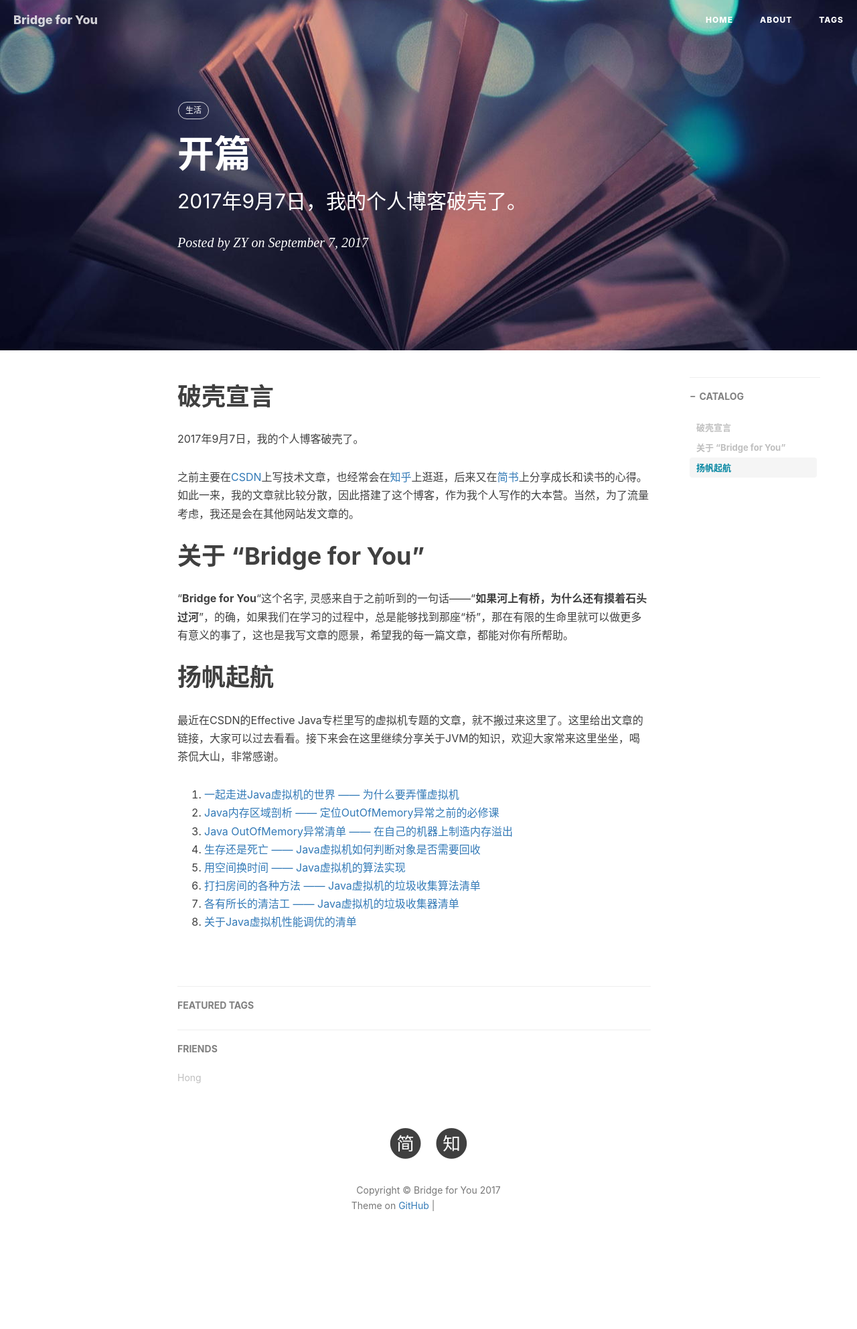
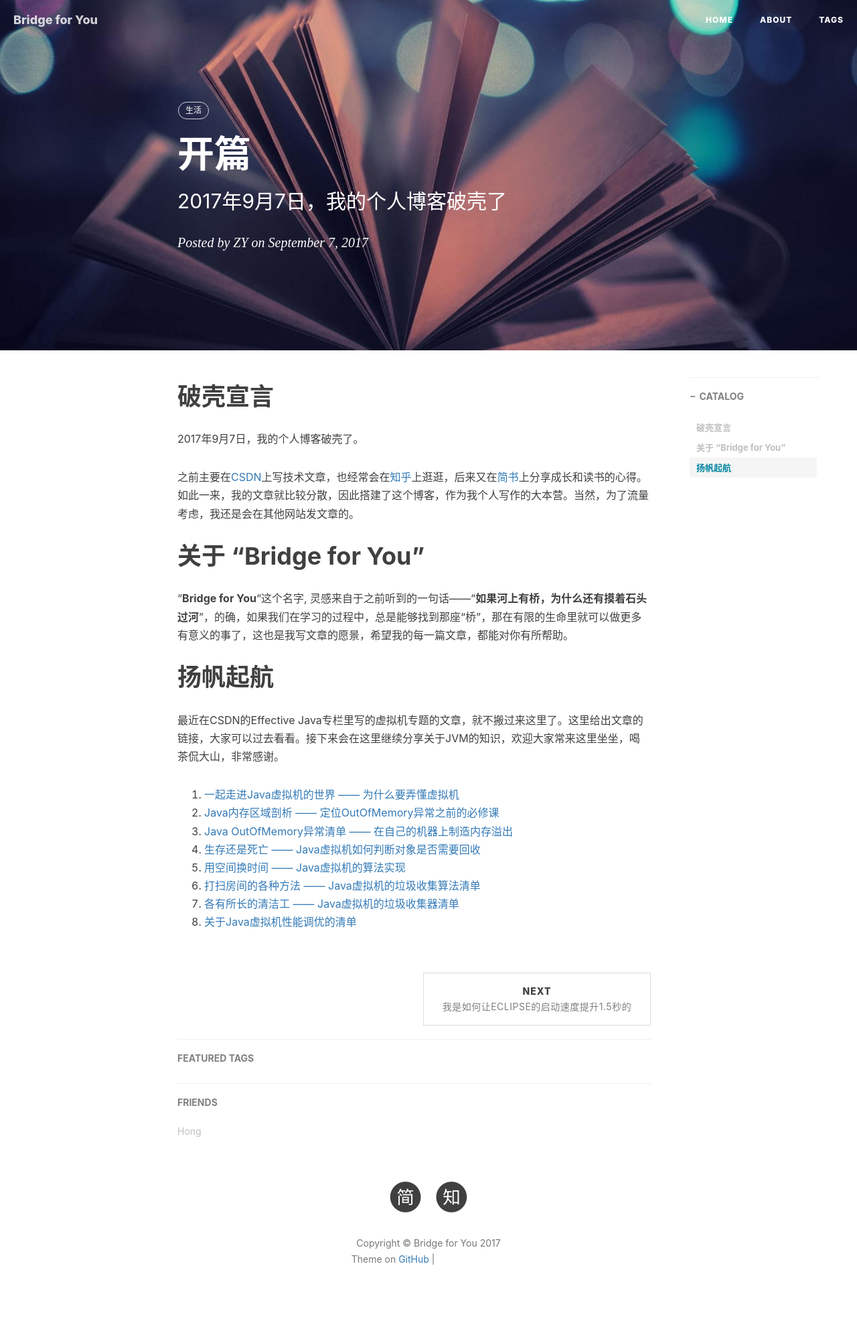
Before and after one commit to hzy38324/hzy38324.github.io, a Jekyll site: the page built from _posts/2017-09-07-Hello-World.md, in a window 1280 px wide. Shown: the whole page at 67% size. Built offline with Jekyll 4.4.1, drawn with Linux system fonts in a browser that asks for light colours; nearby versions of some CDN libraries; comment, search, counter and statistics services are not loaded; before the commit the page ends 1904 px from its top, so only the background shows below that; some of the changed lines change nothing that is shown; grey boxes are pictures that could not be loaded.

Commit message:
publish 'how i increase eclipse' and update some config and pictures

````diff
--- a/_config.yml
+++ b/_config.yml
@@ -1,10 +1,10 @@
 # Site settings
 title: Bridge for You
-SEOTitle: Bridge for You | 泽扬的博客
+SEOTitle: Bridge for You
 header-img: img/index-banner.jpg
 email: 2668612407@qq.com
-description: "泽扬的博客"
-keyword: "Bridge, Blog, Java, JVM, Spring"
+description: "Bridge for You"
+keyword: "Blog, Java, JVM, Spring"
 url: "http://hzy38324.github.io"          # your host, for absolute URL
 baseurl: ""      # for example, '/blog' if your blog hosted on 'host/blog'
 github_repo: "https://github.com/hzy38324/hzy38324.github.io.git" # you code repository
--- a/_posts/2017-09-07-Hello-World.md
+++ b/_posts/2017-09-07-Hello-World.md
@@ -1,10 +1,10 @@
 ---
 layout:     post                    # 使用的布局（不需要改）
 title:      开篇               # 标题
-subtitle:   2017年9月7日，我的个人博客破壳了。 #副标题
+subtitle:   2017年9月7日，我的个人博客破壳了 #副标题
 date:       2017-09-07              # 时间
 author:     ZY                      # 作者
-header-img: img/h-start.jpg    #这篇文章标题背景图片
+header-img: img/banner/hello-world.jpg    #这篇文章标题背景图片
 catalog: true                       # 是否归档
 tags:                               #标签
     - 生活
--- /dev/null
+++ b/_posts/2017-09-08-How-I-Increase-Eclipse-Startup-Speed-by-One-Point-Five-Seconds.md
@@ -0,0 +1,281 @@
+---
+layout:     post                    # 使用的布局（不需要改）
+title:      我是如何让Eclipse的启动速度提升1.5秒的               # 标题
+subtitle:   学以致用 —— 运用Java虚拟机内存区域和垃圾收集机制的知识，对Eclipse进行调优 #副标题
+date:       2017-09-08              # 时间
+author:     ZY                      # 作者
+header-img: img/banner/how-i-increase-eclipse.jpg    #这篇文章标题背景图片
+catalog: true                       # 是否归档
+tags:                               #标签
+    - Java
+    - JVM
+    - Eclipse
+---
+
+# 前言
+在这之前，我写过一篇文章 —— [关于Java虚拟机性能调优的清单][1]，文章里我梳理了JVM调优的所需理论知识和常用工具清单，今天就让我们来使用这份清单，进行一次JVM的调优实战。
+
+# 我为什么选择Eclipse来调优
+虽然IntelliJ IDEA的风头似乎已经盖过了Eclipse，但由于工作的原因，在大多数时候我还是使用Eclipse作为开发工具，我想现在使用Eclipse的程序员也一定很多。
+
+既然很多人和我一样，每天都在用Eclipse，那有没有想过:
+*  它是采用什么垃圾收集器？
+*  启动的时候，都执行了多少次GC？
+*  能不能对它的启动速度进行调优？
+
+这篇文章，介绍一下我是如何对Eclipse进行调优，使得它的启动速度提升了1.5秒的。
+
+你可能会说，才1.5秒，需要说的是，笔者的电脑性能比较牛，优化前启动Eclipse只需要**5953ms**，优化结束后是**4693**ms，提升了**21%**的速度，这就像百米赛跑，第一名的博尔特和最后一名的差了不到1秒钟，但已经完全是不同的境界了！
+
+下面让我们开始提速吧！
+
+# 环境信息
+*  Eclipse： [eclipse-standard-kepler-R-win32-x86_64](http://www.eclipse.org/downloads/packages/eclipse-standard-43/keplerr)，需要配套1.6+的JDK
+*  JDK：jdk1.7.0_51
+*  机器环境：WIN10, 64位，12G内存，i7处理器
+
+# 调优前的启动速度
+为了方便计算Eclipse的启动速度，这里使用了周志明老师写的一个Eclipse插件，该插件可以在Eclipse启动完成后，计算当前时间和Eclipse开始启动时间直接的间隔，然后在界面上打印出总的启动时间，就像这样：
+
+![](/img/post/2017-09-08-How-I-Increase-Eclipse/plugin-show.png)
+
+插件下载地址：[华章图书 - 深入理解Java虚拟机：JVM高级特性与最佳实践（第2版）](http://www.hzbook.com/Books/7049.html#download)
+下载里面的教辅源代码，插件在第五章的源代码中。
+
+笔者一开始的eclipse.ini配置是这样的：
+```
+-vm
+C:/Program Files/Java/jdk1.7.0_51/bin/javaw.exe
+-startup
+plugins/org.eclipse.equinox.launcher_1.3.0.v20130327-1440.jar
+--launcher.library
+plugins/org.eclipse.equinox.launcher.win32.win32.x86_64_1.1.200.v20130521-0416
+-product
+org.eclipse.epp.package.standard.product
+--launcher.defaultAction
+openFile
+--launcher.XXMaxPermSize
+128M
+-showsplash
+org.eclipse.platform
+--launcher.XXMaxPermSize
+128M
+--launcher.defaultAction
+openFile
+--launcher.appendVmargs
+-vmargs
+-Dosgi.requiredJavaVersion=1.6
+-Xms40m
+-Xmx128M
+```
+
+配置里面主要是指定了使用JDK7，初始堆大小（-Xms）是40m，最大堆（-Xmx）是128m.
+接着，笔者启动了三次Eclipse，三次的启动时间分别是5960ms、5945ms、5954ms，取平均值之后，**调优前的启动时间是5953ms**.
+同时笔者通过使用Visual VM，记录了调优前虚拟机的运行状况：
+
+![](/img/post/2017-09-08-How-I-Increase-Eclipse/vsvm01.png)
+
+从Visual VM的监控信息看，启动时间主要有三大块：**编译时间**、**类加载时间**以及**垃圾回收的停顿时间**。
+其中，编译时间是指JVM的JIT编译，笔者是64位的机器，只能采用server模式，因此在即时编译上没有什么优化的余地。
+> 关于JIT编译器、server模式和client模式，可以参考 [解释执行和即时编译器](http://blog.csdn.net/hzy38324/article/details/77411522#t6)
+
+因此，下面主要对耗时3.468秒的类加载时间，以及新生代（Eden Space）总耗时107ms的13次GC和老年代（Old Gen）总耗时156ms的Full GC，进行调优。
+
+# 类加载时间调优
+JVM的类加载，是指将Class文件，加载到虚拟机中。类加载的过程，包括加载、验证、准备、解析、使用、卸载等阶段。
+
+其中验证，是由于Class文件不全都是由Java源码编译而来，Class文件可以使用任何途径产生，甚至可以直接使用十六进制编辑器来编写。因此虚拟机要对Class文件进行验证。而对于Eclipse来说，虚拟机要加载的文件，基本都是我们自己编写的源码，是值得信任的，因此，可以加入参数**-Xverify:none**将类加载时的验证阶段去掉。
+
+去掉之后，再来看Visual VM里的类加载时间，可以看到类加载时间一下子下降到2s：
+
+![](/img/post/2017-09-08-How-I-Increase-Eclipse/vsvm02.png)
+
+同样的，再来启动三次Eclipse，时间分别是4687ms、4700ms、4695ms，取平均值，**去掉验证阶段后的Eclipse的启动时间为4694ms**。
+
+# 垃圾收集的时间调优
+再来对垃圾收集进行调优，首先，我们打印一下GC日志，来看看现在Eclipse采用的是什么垃圾收集器，在eclipse.ini中加入：
+```
+-XX:+PrintGCTimeStamps
+-XX:+PrintGCDetails
+-Xloggc:gc.log
+```
+启动后查看gc.log:
+```
+0.373: [GC [PSYoungGen: 10752K->1528K(12288K)] 10752K->2853K(39936K), 0.0087200 secs] [Times: user=0.05 sys=0.01, real=0.01 secs]
+0.641: [GC [PSYoungGen: 12280K->1512K(23040K)] 13605K->5449K(50688K), 0.0053889 secs] [Times: user=0.00 sys=0.00, real=0.01 secs]
+1.205: [GC [PSYoungGen: 23016K->1522K(23040K)] 26953K->13258K(50688K), 0.0089067 secs] [Times: user=0.00 sys=0.00, real=0.01 secs]
+1.667: [GC [PSYoungGen: 23026K->1515K(42496K)] 34762K->16585K(70144K), 0.0061016 secs] [Times: user=0.00 sys=0.02, real=0.01 secs]
+1.809: [GC [PSYoungGen: 42475K->1515K(42496K)] 57545K->16937K(70144K), 0.0049001 secs] [Times: user=0.02 sys=0.00, real=0.01 secs]
+2.372: [GC [PSYoungGen: 42475K->1528K(23040K)] 57897K->24396K(50688K), 0.0109632 secs] [Times: user=0.05 sys=0.02, real=0.01 secs]
+2.383: [Full GC [PSYoungGen: 1528K->0K(23040K)] [ParOldGen: 22868K->22517K(51200K)] 24396K->22517K(74240K) [PSPermGen: 23460K->23448K(47104K)], 0.1348976 secs] [Times: user=0.38 sys=0.00, real=0.13 secs]
+2.970: [GC [PSYoungGen: 21504K->8905K(30720K)] 44021K->31422K(81920K), 0.0067912 secs] [Times: user=0.00 sys=0.00, real=0.01 secs]
+3.309: [GC [PSYoungGen: 30409K->9243K(30720K)] 52926K->31760K(81920K), 0.0084435 secs] [Times: user=0.05 sys=0.00, real=0.01 secs]
+3.715: [GC [PSYoungGen: 27675K->12787K(31232K)] 50192K->36581K(82432K), 0.0124344 secs] [Times: user=0.06 sys=0.00, real=0.01 secs]
+4.478: [GC [PSYoungGen: 31219K->12778K(28160K)] 55013K->36741K(79360K), 0.0183642 secs] [Times: user=0.06 sys=0.00, real=0.02 secs]
+4.976: [GC [PSYoungGen: 28138K->12745K(29696K)] 52101K->36707K(80896K), 0.0122746 secs] [Times: user=0.06 sys=0.00, real=0.01 secs]
+```
+
+通过其中的PSYoungGen和PSPermGen，可以知道，采用的是新生代Parallel New + 老年代Parallell Old的**吞吐量优先**的组合，让我们来看一下下面这张图：
+
+![](/img/post/2017-09-08-How-I-Increase-Eclipse/collectors.jpg)
+
+两个收集器之间有连线，代表他们可以组合使用，考虑到Eclipse经常需要进行交互，因此吞吐量优先，这种适合后台运行的应用的组合，显得没什么必要，我们可以采用**新生代ParNew** + **老年代CMS**的**降低停顿优先**组合。
+>关于吞吐量、停顿时间、垃圾收集器等相关知识的传送门 ：[各有所长的清洁工 -- Java虚拟机的垃圾收集器清单](http://blog.csdn.net/hzy38324/article/details/77411522#t5)
+
+我们往eclipse.ini加入如下配置：
+```
+-XX:+UseConcMarkSweepGC
+-XX:+UseParNewGC
+```
+
+接着启动Eclipse，观察Visual VM：
+
+![](/img/post/2017-09-08-How-I-Increase-Eclipse/vsvm03.png)
+
+有点懵逼了，**新生代的GC次数一下子去到了22次，老年代的GC也从一次暴涨到了10次**，不过，虽然GC次数暴涨了，但是垃圾收集的时间并没有增加太多，看来这个组合的收集器还是很给力的，现在我们看一下GC日志，分析一下发生那么多次GC的原因：
+```
+0.404: [GC0.404: [ParNew: 10944K->1344K(12288K), 0.0061580 secs] 10944K->2856K(39616K), 0.0062909 secs] [Times: user=0.06 sys=0.00, real=0.01 secs]
+0.698: [GC0.698: [ParNew: 12288K->1344K(12288K), 0.0072989 secs] 13800K->5854K(39616K), 0.0073625 secs] [Times: user=0.06 sys=0.00, real=0.01 secs]
+1.051: [GC1.051: [ParNew: 12288K->1344K(12288K), 0.0083077 secs] 16798K->9368K(39616K), 0.0083701 secs] [Times: user=0.00 sys=0.00, real=0.01 secs]
+1.369: [GC1.369: [ParNew: 12288K->1344K(12288K), 0.0082115 secs] 20312K->13721K(39616K), 0.0082795 secs] [Times: user=0.05 sys=0.00, real=0.01 secs]
+1.699: [GC1.699: [ParNew: 12288K->1344K(12288K), 0.0066972 secs] 24665K->16288K(39616K), 0.0067814 secs] [Times: user=0.06 sys=0.00, real=0.01 secs]
+1.706: [GC [1 CMS-initial-mark: 14944K(27328K)] 16460K(39616K), 0.0011819 secs] [Times: user=0.00 sys=0.00, real=0.00 secs]
+1.707: [CMS-concurrent-mark-start]
+1.728: [CMS-concurrent-mark: 0.021/0.021 secs] [Times: user=0.05 sys=0.00, real=0.02 secs]
+1.729: [CMS-concurrent-preclean-start]
+1.729: [CMS-concurrent-preclean: 0.000/0.000 secs] [Times: user=0.00 sys=0.00, real=0.00 secs]
+1.729: [CMS-concurrent-abortable-preclean-start]
+1.786: [GC1.786: [ParNew: 12288K->934K(12288K), 0.0031670 secs] 27232K->16666K(39616K), 0.0032384 secs] [Times: user=0.00 sys=0.00, real=0.00 secs]
+1.832: [GC1.832: [ParNew: 11878K->490K(12288K), 0.0012284 secs] 27610K->16222K(39616K), 0.0013088 secs] [Times: user=0.00 sys=0.00, real=0.00 secs]
+1.869: [GC1.869: [ParNew: 11434K->622K(12288K), 0.0008751 secs] 27166K->16354K(39616K), 0.0009302 secs] [Times: user=0.00 sys=0.00, real=0.00 secs]
+1.902: [GC1.902: [ParNew: 11566K->754K(12288K), 0.0008866 secs] 27298K->16486K(39616K), 0.0009452 secs] [Times: user=0.00 sys=0.00, real=0.00 secs]
+1.934: [GC1.934: [ParNew: 11698K->891K(12288K), 0.0009875 secs] 27430K->16622K(39616K), 0.0010413 secs] [Times: user=0.00 sys=0.00, real=0.00 secs]
+1.966: [GC1.966: [ParNew: 11835K->699K(12288K), 0.0010225 secs] 27566K->16431K(39616K), 0.0011007 secs] [Times: user=0.00 sys=0.00, real=0.00 secs]
+2.079: [CMS-concurrent-abortable-preclean: 0.048/0.350 secs] [Times: user=0.53 sys=0.02, real=0.35 secs]
+2.079: [GC[YG occupancy: 6449 K (12288 K)]2.079: [Rescan (parallel) , 0.0031854 secs]2.082: [weak refs processing, 0.0001384 secs]2.083: [scrub string table, 0.0004222 secs] [1 CMS-remark: 15731K(27328K)] 22180K(39616K), 0.0038528 secs] [Times: user=0.00 sys=0.00, real=0.00 secs]
+2.083: [CMS-concurrent-sweep-start]
+2.088: [CMS-concurrent-sweep: 0.005/0.005 secs] [Times: user=0.00 sys=0.00, real=0.01 secs]
+2.088: [CMS-concurrent-reset-start]
+2.089: [CMS-concurrent-reset: 0.000/0.000 secs] [Times: user=0.00 sys=0.00, real=0.00 secs]
+2.269: [GC2.269: [ParNew: 11643K->1344K(12288K), 0.0078219 secs] 20634K->13437K(39616K), 0.0078808 secs] [Times: user=0.00 sys=0.00, real=0.01 secs]
+2.484: [GC2.484: [ParNew: 12288K->1344K(12288K), 0.0076834 secs] 24381K->15864K(39616K), 0.0079210 secs] [Times: user=0.01 sys=0.00, real=0.01 secs]
+2.718: [GC2.718: [ParNew: 12095K->1344K(12288K), 0.0085918 secs] 26615K->20205K(39616K), 0.0086568 secs] [Times: user=0.00 sys=0.00, real=0.01 secs]
+2.727: [GC [1 CMS-initial-mark: 18861K(27328K)] 20455K(39616K), 0.0009695 secs] [Times: user=0.00 sys=0.00, real=0.00 secs]
+2.728: [CMS-concurrent-mark-start]
+2.777: [CMS-concurrent-mark: 0.048/0.049 secs] [Times: user=0.13 sys=0.00, real=0.05 secs]
+2.777: [CMS-concurrent-preclean-start]
+2.778: [CMS-concurrent-preclean: 0.001/0.001 secs] [Times: user=0.00 sys=0.00, real=0.00 secs]
+2.779: [GC[YG occupancy: 3358 K (12288 K)]2.779: [Rescan (parallel) , 0.0007499 secs]2.779: [weak refs processing, 0.0001568 secs]2.780: [scrub string table, 0.0004098 secs] [1 CMS-remark: 18861K(27328K)] 22219K(39616K), 0.0013938 secs] [Times: user=0.00 sys=0.00, real=0.00 secs]
+2.780: [CMS-concurrent-sweep-start]
+2.790: [CMS-concurrent-sweep: 0.010/0.010 secs] [Times: user=0.06 sys=0.00, real=0.01 secs]
+2.790: [CMS-concurrent-reset-start]
+2.791: [CMS-concurrent-reset: 0.000/0.000 secs] [Times: user=0.00 sys=0.00, real=0.00 secs]
+3.027: [GC3.027: [ParNew: 12288K->1344K(12288K), 0.0070788 secs] 26519K->20052K(39616K), 0.0071626 secs] [Times: user=0.06 sys=0.00, real=0.01 secs]
+3.034: [GC [1 CMS-initial-mark: 18708K(27328K)] 20069K(39616K), 0.0016822 secs] [Times: user=0.00 sys=0.00, real=0.00 secs]
+3.036: [CMS-concurrent-mark-start]
+3.080: [CMS-concurrent-mark: 0.044/0.044 secs] [Times: user=0.13 sys=0.00, real=0.04 secs]
+3.080: [CMS-concurrent-preclean-start]
+3.081: [CMS-concurrent-preclean: 0.001/0.001 secs] [Times: user=0.00 sys=0.00, real=0.00 secs]
+3.081: [GC[YG occupancy: 3035 K (12288 K)]3.081: [Rescan (parallel) , 0.0014130 secs]3.082: [weak refs processing, 0.0000222 secs]3.082: [scrub string table, 0.0008106 secs] [1 CMS-remark: 18708K(27328K)] 21744K(39616K), 0.0023372 secs] [Times: user=0.00 sys=0.00, real=0.00 secs]
+3.083: [CMS-concurrent-sweep-start]
+3.093: [CMS-concurrent-sweep: 0.009/0.009 secs] [Times: user=0.00 sys=0.00, real=0.01 secs]
+3.093: [CMS-concurrent-reset-start]
+3.093: [CMS-concurrent-reset: 0.000/0.000 secs] [Times: user=0.00 sys=0.00, real=0.00 secs]
+3.367: [GC3.367: [ParNew: 12288K->1344K(12288K), 0.0092673 secs] 29323K->21524K(40684K), 0.0093494 secs] [Times: user=0.06 sys=0.00, real=0.01 secs]
+3.376: [GC [1 CMS-initial-mark: 20180K(28396K)] 21539K(40684K), 0.0022484 secs] [Times: user=0.00 sys=0.00, real=0.00 secs]
+3.379: [CMS-concurrent-mark-start]
+3.440: [CMS-concurrent-mark: 0.061/0.061 secs] [Times: user=0.23 sys=0.02, real=0.06 secs]
+3.440: [CMS-concurrent-preclean-start]
+3.442: [CMS-concurrent-preclean: 0.001/0.001 secs] [Times: user=0.00 sys=0.00, real=0.00 secs]
+3.442: [CMS-concurrent-abortable-preclean-start]
+3.493: [GC3.493: [ParNew: 12274K->1343K(12288K), 0.0055261 secs] 32455K->23901K(40684K), 0.0056034 secs] [Times: user=0.00 sys=0.00, real=0.01 secs]
+3.696: [GC3.696: [ParNew: 12286K->1344K(12288K), 0.0069481 secs] 34843K->27462K(40876K), 0.0070168 secs] [Times: user=0.06 sys=0.00, real=0.01 secs]
+3.703: [CMS-concurrent-abortable-preclean: 0.060/0.262 secs] [Times: user=0.50 sys=0.01, real=0.26 secs]
+3.704: [GC[YG occupancy: 1572 K (12288 K)]3.704: [Rescan (parallel) , 0.0025590 secs]3.706: [weak refs processing, 0.0001688 secs]3.706: [scrub string table, 0.0008541 secs] [1 CMS-remark: 26118K(28588K)] 27690K(40876K), 0.0036849 secs] [Times: user=0.00 sys=0.00, real=0.00 secs]
+3.707: [CMS-concurrent-sweep-start]
+3.717: [CMS-concurrent-sweep: 0.009/0.010 secs] [Times: user=0.00 sys=0.00, real=0.01 secs]
+3.717: [CMS-concurrent-reset-start]
+3.717: [CMS-concurrent-reset: 0.000/0.000 secs] [Times: user=0.00 sys=0.00, real=0.00 secs]
+4.034: [GC4.034: [ParNew: 12288K->1344K(12288K), 0.0080462 secs] 36118K->28963K(52008K), 0.0081184 secs] [Times: user=0.00 sys=0.00, real=0.01 secs]
+4.553: [GC4.553: [ParNew: 12288K->1344K(12288K), 0.0073523 secs] 39907K->31479K(52008K), 0.0074360 secs] [Times: user=0.00 sys=0.00, real=0.01 secs]
+4.560: [GC [1 CMS-initial-mark: 30135K(39720K)] 31479K(52008K), 0.0031662 secs] [Times: user=0.03 sys=0.00, real=0.00 secs]
+4.564: [CMS-concurrent-mark-start]
+4.676: [CMS-concurrent-mark: 0.100/0.112 secs] [Times: user=0.39 sys=0.00, real=0.11 secs]
+4.676: [CMS-concurrent-preclean-start]
+4.677: [CMS-concurrent-preclean: 0.001/0.001 secs] [Times: user=0.00 sys=0.00, real=0.00 secs]
+4.677: [CMS-concurrent-abortable-preclean-start]
+5.050: [GC5.050: [ParNew: 12288K->1343K(12288K), 0.0058341 secs] 42423K->32844K(52008K), 0.0059602 secs] [Times: user=0.00 sys=0.00, real=0.01 secs]
+5.425: [GC5.425: [ParNew: 12287K->1344K(12288K), 0.0041361 secs] 43788K->33574K(52008K), 0.0041972 secs] [Times: user=0.00 sys=0.00, real=0.00 secs]
+5.429: [CMS-concurrent-abortable-preclean: 0.144/0.752 secs] [Times: user=2.28 sys=0.27, real=0.75 secs]
+5.429: [GC[YG occupancy: 1443 K (12288 K)]5.429: [Rescan (parallel) , 0.0018369 secs]5.431: [weak refs processing, 0.0001649 secs]5.431: [scrub string table, 0.0007892 secs] [1 CMS-remark: 32230K(39720K)] 33673K(52008K), 0.0028944 secs] [Times: user=0.00 sys=0.00, real=0.00 secs]
+5.432: [CMS-concurrent-sweep-start]
+5.447: [CMS-concurrent-sweep: 0.014/0.014 secs] [Times: user=0.03 sys=0.00, real=0.01 secs]
+5.447: [CMS-concurrent-reset-start]
+5.447: [CMS-concurrent-reset: 0.000/0.000 secs] [Times: user=0.00 sys=0.00, real=0.00 secs]
+25.095: [GC25.096: [ParNew: 12288K->1344K(12288K), 0.0236873 secs] 39467K->29787K(57588K), 0.0239223 secs] [Times: user=0.05 sys=0.00, real=0.02 secs]
+```
+我们看到，**新生代Eden区的容量非常小，只有12288K，约合10m，老年代也同样如此**（而且CMS由于其算法的特殊性，是不会等到老年代全部占满了才进行Full GC的，原因：[CMS收集器](http://blog.csdn.net/hzy38324/article/details/77411522#t13)）。
+
+在笔者12G的机器下，大可以给Eclipse分配多得多的内存，于是将堆的最大容量（-Xmx）设置为1g，初始堆大小（-Xms）也设置为1g，防止运行时自动扩展耗费时间，永久代（-XX:PermSize、-XX:MaxPermSize）设置为256m，新生代（-Xmn）设置为512m。
+由于这样设置的话，内存一定是足够的了，因此还可以使用**-XX:+DisableExplicitGC**来防止Eclipse主动调用System.gc():
+```
+-Xms1024M
+-Xmx1024M
+-Xmn512M
+-XX:PermSize=256M
+-XX:MaxPermSize=256M
+-XX:+DisableExplicitGC
+```
+
+修改完之后，再来启动Eclipse，查看Visual VM:
+
+![](/img/post/2017-09-08-How-I-Increase-Eclipse/vsvm04.png)
+
+可以看到，不管是新生代还是老年代，都不再有GC发生了，再来统计一下启动时间，三次启动分别为4590ms、4710ms、4780ms，取平均值，**进行垃圾收集器优化之后的启动时间是4693ms**。
+
+# 总结
+最终调优完成后的eclipse.ini是这样的：
+```
+-vm
+C:/Program Files/Java/jdk1.7.0_51/bin/javaw.exe
+-startup
+plugins/org.eclipse.equinox.launcher_1.3.0.v20130327-1440.jar
+--launcher.library
+plugins/org.eclipse.equinox.launcher.win32.win32.x86_64_1.1.200.v20130521-0416
+-product
+org.eclipse.epp.package.standard.product
+--launcher.defaultAction
+openFile
+--launcher.XXMaxPermSize
+128M
+-showsplash
+org.eclipse.platform
+--launcher.XXMaxPermSize
+128M
+--launcher.defaultAction
+openFile
+--launcher.appendVmargs
+-vmargs
+-Dosgi.requiredJavaVersion=1.6
+-Xverify:none
+-XX:+PrintGCTimeStamps
+-XX:+PrintGCDetails
+-Xloggc:gc.log
+-XX:+UseConcMarkSweepGC
+-XX:+UseParNewGC
+-Xms40m
+-Xmx128M
+
+```
+从一开始的5953ms，到最后的4693ms，好吧，我不得不承认省下的这一秒钟启动时间，并不会对我又多大帮助，不过，通过这个例子，我也演示了JVM调优中的一些套路：
+-  借助Visual VM或者命令行等工具进行分析；
+-  从编译时间、类加载时间、垃圾收集时间三个维度进行优化；
+-  根据应用的特点和机器的条件，选择最合适的垃圾收集器组合；
+-  分析GC日志，减少GC的次数；
+
+这些调优的思路，都是可以应用到生存环境的。
+
+以上，希望能对你有所帮助。
+
+
+  [1]: http://blog.csdn.net/hzy38324/article/details/77799115
````
Also changed, not shown: img/banner/hello-world.jpg (renamed from img/h-start.jpg), img/banner/how-i-increase-eclipse.jpg (added), img/post/2017-09-08-How-I-Increase-Eclipse/collectors.jpg (added), img/post/2017-09-08-How-I-Increase-Eclipse/plugin-show.png (added), img/post/2017-09-08-How-I-Increase-Eclipse/vsvm01.png (added), img/post/2017-09-08-How-I-Increase-Eclipse/vsvm02.png (added), img/post/2017-09-08-How-I-Increase-Eclipse/vsvm03.png (added), img/post/2017-09-08-How-I-Increase-Eclipse/vsvm04.png (added).
